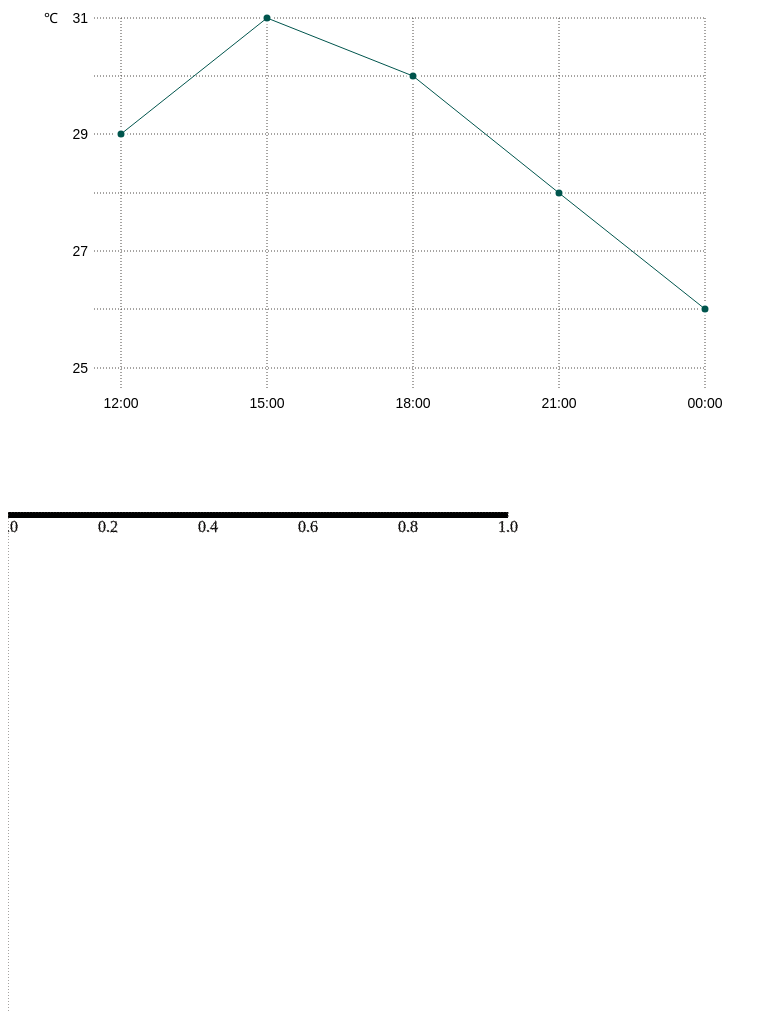
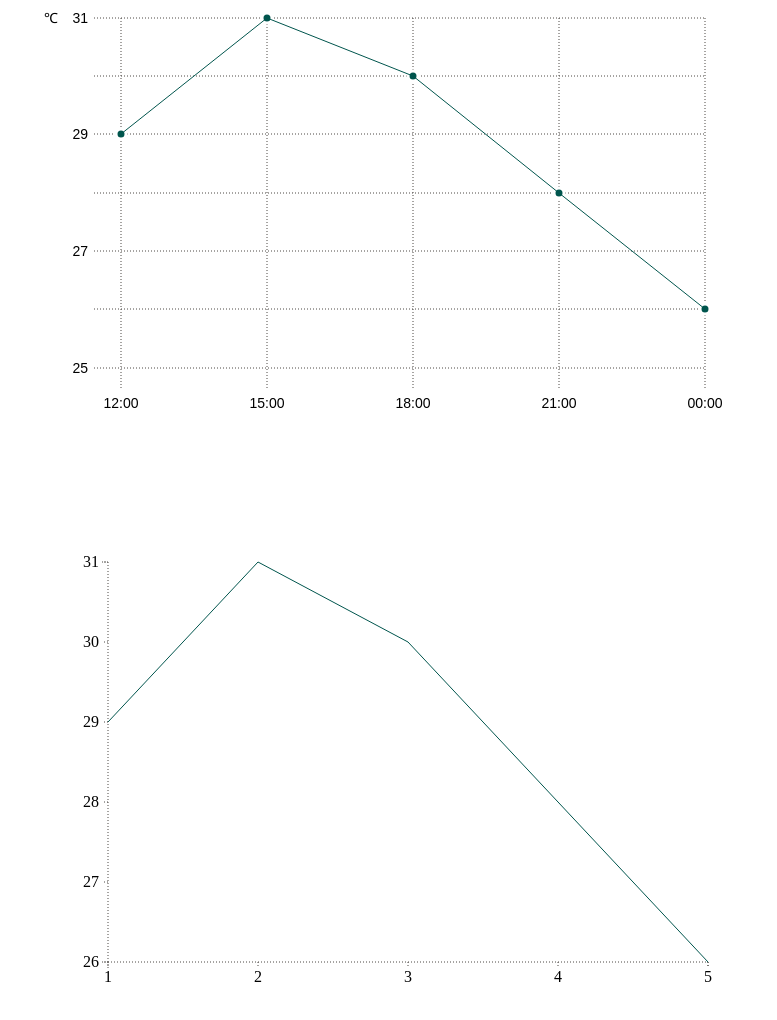
Before and after one commit to byjo/RealWeather, a plain HTML site: page index.html in a window 1280 px wide. Shown: the whole page, without its empty margins (0-777 px from the left). Drawn offline with Linux system fonts and the light colour scheme.

Commit message:
#3 draw svg graph using d3.js

```diff
--- a/asset/graph.js
+++ b/asset/graph.js
@@ -1,3 +1,5 @@
+
+
 (function() {
 
 	var data = [
@@ -8,52 +10,57 @@
 		{date: 5, temperature: 26}
 	];
 
-	var width = 500;
-	var height = 800;
-	var margin = {top: 30, right: 20, bottom: 30, left: 50};
+	var width = 800;
+	var height = 500;
+	var margin = {top:50, right:100, bottom: 50, left: 100};
 
-	var xRange = d3.scale.linear().range([margin.left, width - margin.right]).domain([d3.min(data, function(d) {
-	      return d.x;
-	    }), d3.max(data, function(d) {
-	      return d.x;
-	    })]);
-	var yRange = d3.scale.linear().range([height - margin.top, margin.bottom]).domain([d3.min(data, function(d) {
-	      return d.y;
-	    }), d3.max(data, function(d) {
-	      return d.y;
-	    })]);
+	var minTemp = d3.min(data, function(d) {
+		return d.temperature;
+	});
+	var maxTemp = d3.max(data, function(d) {
+		return d.temperature;
+	});
 
-	var x = d3.scale.linear().range([0, width]);
-	var y = d3.scale.linear().range([height, 0]);
+	var x = d3.scale.linear().range([margin.left, width-margin.right]).domain([1, 5]);
+	var y = d3.scale.linear().range([height-margin.top, margin.bottom]).domain([minTemp, maxTemp]);
 
-	var xAxis = d3.svg.axis().scale(x).orient("bottom").ticks(5);
-	var yAxis = d3.svg.axis().scale(y).orient("left").ticks(5);
+	var xAxis = d3.svg.axis()
+		.scale(x)
+		.orient("bottom")
+		.ticks(5)
+		.tickSubdivide(true);
 
-	var valueline = d3.svg.line()
-		.x(function(d) { return x(d.date); })
-		.y(function(d) { return y(d.temperature); });
-
-	var lineFunc = d3.svg.line()
-		.x(function(d) {
-			return xRange(d.x);
-		})
-		.y(function(d) {
-			return yRange(d.y);
-		})
-		.interpolate("linear");
+	var yAxis = d3.svg.axis()
+		.scale(y)
+		.orient("left")
+		.ticks(5)
+		.tickSubdivide(true);
 
 	var svg = d3.select("#d3Graph");
 
 	svg.append("svg:g")
-		.attr("class", "grid")
+		.attr("class", "axis")
+		.attr("transform", "translate(0," + (height - margin.bottom) + ")")
 		.call(xAxis);
 
 	svg.append("svg:g")
-		.attr("class", "grid")
+		.attr("class", "axis")
+		.attr("transform", "translate(" + (margin.left) + ",0)")
 		.call(yAxis);
 
+
+	var lineFunc = d3.svg.line()
+		.x(function(d) {
+			return x(d.date);
+		})
+		.y(function(d) {
+			return y(d.temperature);
+		})
+		.interpolate("linear");
+
 	svg.append("svg:path")
-		.attr("class", "lines")
-		.attr("d", lineFunc(data));
+		.attr("d", lineFunc(data))
+		.attr("class", "lines");
+
 
 }());
--- a/asset/style.css
+++ b/asset/style.css
@@ -3,7 +3,8 @@ svg.graph {
 	height: 500px;
 }
 
-svg.graph .grid {
+.axis path, .axis line {
+  fill: none;
   stroke: #4D4845;
   stroke-dasharray: 1 2;
   stroke-width: 1;
--- a/index.html
+++ b/index.html
@@ -7,14 +7,14 @@
 	</head>
 	<body>
 		<svg class="graph" xmlns="http://www.w3.org/2000/svg" xmlns:xlink="http://www.w3.org/1999/xlink">
-			<g class="grid" id="xGrid">
+			<g class="axis">
 				<line x1="113" x2="113" y1="10" y2="380"></line>
 				<line x1="259" x2="259" y1="10" y2="380"></line>
 				<line x1="405" x2="405" y1="10" y2="380"></line>
 				<line x1="551" x2="551" y1="10" y2="380"></line>
 				<line x1="697" x2="697" y1="10" y2="380"></line>
 			</g>
-			<g class="grid" id="yGrid">
+			<g class="axis">
 				<line x1="86" x2="697" y1="10" y2="10"></line>
 				<line x1="86" x2="697" y1="68" y2="68"></line>
 				<line x1="86" x2="697" y1="126" y2="126"></line>
@@ -52,7 +52,7 @@
 				<polyline points="113,126 259,10 405,68 551,185 697,301"></polyline>
 			</g>
 		</svg>
-		<svg class="graph" id="d3Graph">
+		<svg class="graph" id="d3Graph" >
 		</svg>
 		<script type="text/javascript" src="asset/d3.js"></script>
 		<script type="text/javascript" src="asset/graph.js"></script>
```
